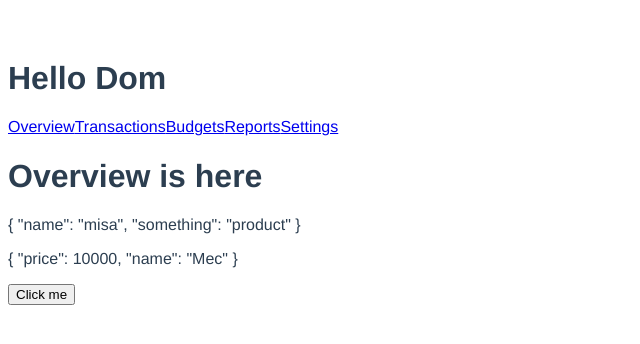
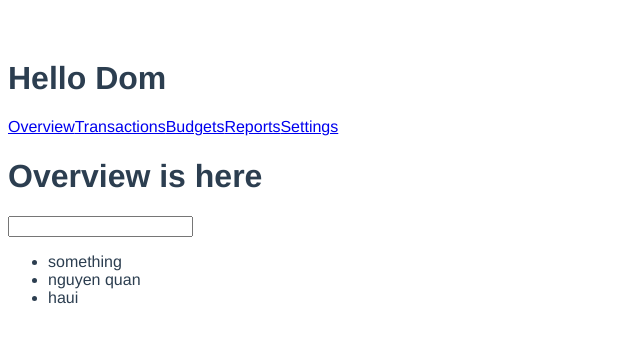
Before and after one commit to QuanIT01/Router4-CompositionAPI, a Vue app: page / in a window 1280 px wide. Shown: the top 344 px of the page, without its empty margins (0-640 px from the left). Built offline with nearby package versions, Linux system fonts and the light colour scheme.

Commit message:
Computed in Composition API

```diff
--- a/src/pages/home.vue
+++ b/src/pages/home.vue
@@ -1,47 +1,63 @@
 <template>
   <h1>Overview is here</h1>
-  <p>{{ secondName }}</p>
+  <!-- <p>{{ secondName }}</p> -->
   <!-- <p>{{ firstName }}</p> -->
-  <p>{{ car }}</p>
-  <button @click="onChangeSomething">Click me</button>
+  <!-- <p>{{ car }}</p> -->
+  <input type="text" v-model="searchText" />
+  <ul>
+    <li v-for="(customer, index) in customersFiled" :key="index">
+      {{ customer }}
+    </li>
+  </ul>
+  <!-- <button @click="onChangeSomething">Click me</button> -->
 </template>
 <script>
-import { ref, reactive } from "vue";
+import { computed, ref, reactive } from "vue";
+
 export default {
   setup() {
-    const firstName = ref("skybert");
-    const secondName = ref({
-      name: "misa",
-      something: "product",
-    });
-    let car = reactive({
-      price: 10000,
-      name: "Mec",
-    });
-    console.log(secondName); // thay doi
-    console.log(car); // ko thay doi
-    function onChangeSomething() {
-      secondName.value = {
-        name: "Nguyen Quan",
-        something: "ok",
-      };
-      car = {
-        price: 300000,
-        name: "BMW",
-      };
-      // console.log("running here ...");
-      // car.price = 20000;
-      // secondName.value.name = "aaa";
-      // firstName.value = "Nguyen Quan";
-      // console.log(secondName);
-      //  console.log(firstName);
-      // console.log(car);
-    }
+    const searchText = ref("");
+    // const secondName = ref({
+    //   name: "misa",
+    //   something: "product",
+    // });
+    // let car = reactive({
+    //   price: 10000,
+    //   name: "Mec",
+    // });
+    const customers = reactive(["Something", "Nguyen quan", "Haui"]);
+    const customersFiled = computed(() =>
+      customers
+        .map((customer) => {
+          customer = customer.toLowerCase();
+          return customer;
+        })
+        .filter((customer) => customer.includes(searchText.value.toLowerCase()))
+    );
+    // console.log(secondName); // thay doi
+    // console.log(car); // ko thay doi
+    // function onChangeSomething() {
+    //   secondName.value = {
+    //     name: "Nguyen Quan",
+    //     something: "ok",
+    //   };
+    //   car = {
+    //     price: 300000,
+    //     name: "BMW",
+    //   };
+    //   // console.log("running here ...");
+    //   // car.price = 20000;
+    //   // secondName.value.name = "aaa";
+    //   // firstName.value = "Nguyen Quan";
+    //   // console.log(secondName);
+    //   //  console.log(firstName);
+    //   // console.log(car);
+    // }
     return {
-      car,
-      firstName,
-      secondName,
-      onChangeSomething,
+      customersFiled,
+      searchText,
+      // secondName,
+      // onChangeSomething,
     };
   },
 };
```
